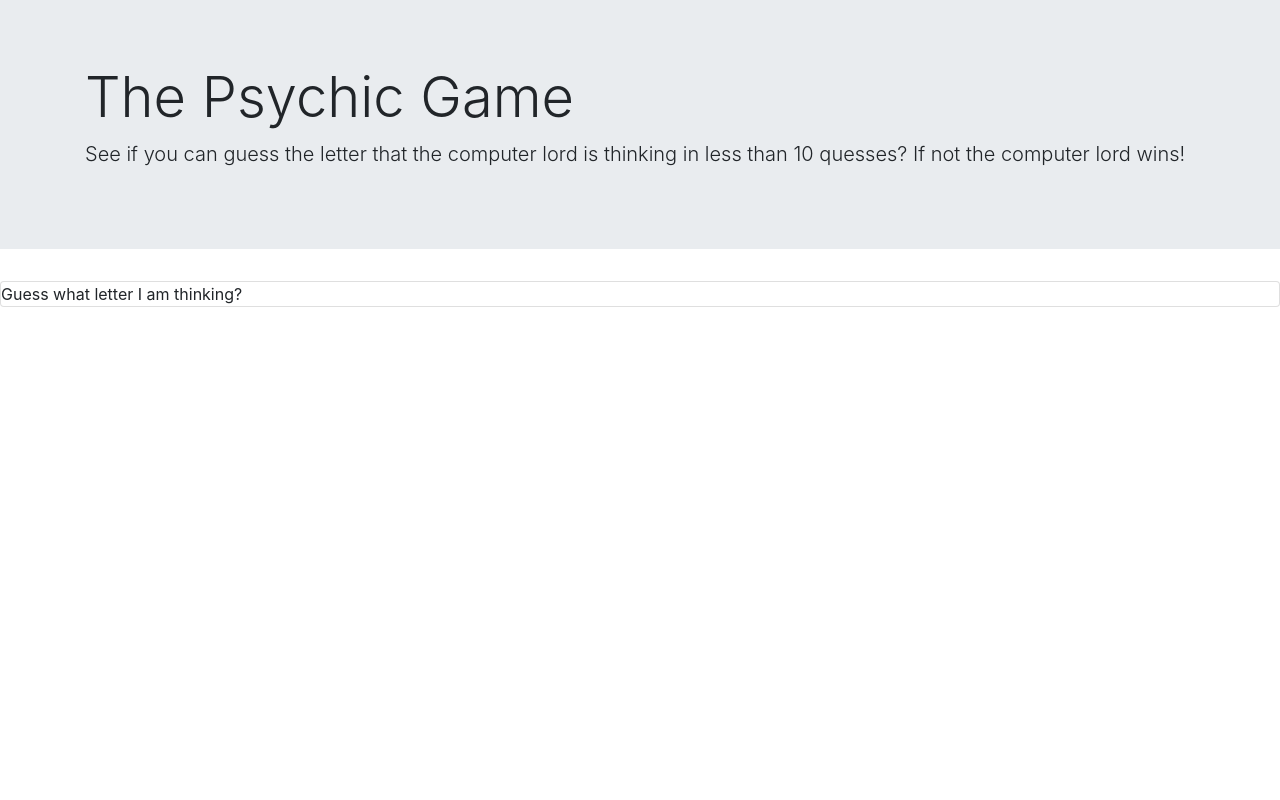
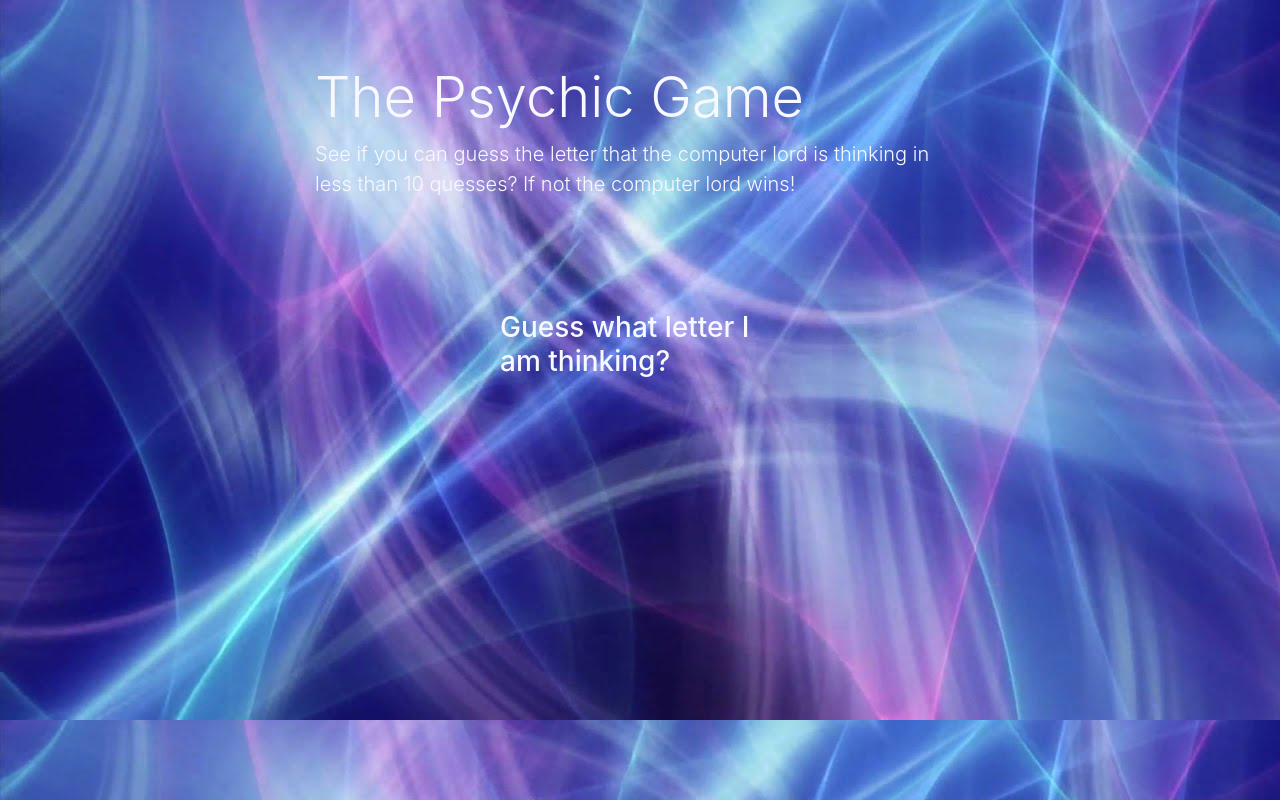
Before and after one commit to messejessie/Psychic-Game, a plain HTML site: page index.html in a window 1280 px wide. Drawn offline with nearby package versions, Linux system fonts and the light colour scheme.

Commit message:
trouble with css

```diff
--- a/index.html
+++ b/index.html
@@ -8,9 +8,10 @@
     <title>Easier Assignment</title>
     <link rel="stylesheet" href="https://stackpath.bootstrapcdn.com/bootstrap/4.3.1/css/bootstrap.min.css"
         integrity="sha384-ggOyR0iXCbMQv3Xipma34MD+dH/1fQ784/j6cY/iJTQUOhcWr7x9JvoRxT2MZw1T" crossorigin="anonymous">
+    <link rel="stylesheet" href="style.css">
 </head>
 
-<body>
+<body style="background-image: url(background.jpg); background-size: cover">
     <div class="jumbotron jumbotron-fluid">
         <div class="container">
             <h1 class="display-4">The Psychic Game</h1>
@@ -18,9 +19,11 @@
                 If not the computer lord wins! </p>
         </div>
     </div>
-    <div class="card">
-        <main>Guess what letter I am thinking?</main>
-    </div>
+    <main style="margin-right: 300px; margin-left: 300px; padding-right: 200px; padding-left: 200px;
+    color: ghostwhite">
+        <h3 class='test'>Guess what letter I am thinking?</h3>
+    </main>
+
     <script src="main.js"></script>
 </body>
 
--- /dev/null
+++ b/style.css
@@ -0,0 +1,23 @@
+.jumbotron {
+    padding-left: 300px;
+    padding-right: 300px;
+    background-image: url(background.jpg);
+    background-size: cover;
+    color: ghostwhite
+
+
+};
+
+
+body{
+    background-image: url(background.jpg);
+    background-size: cover
+};
+
+main{
+    margin-right: 300px;
+    margin-left: 300px;
+    padding-right: 200px;
+    padding-left: 200px;
+    color: ghostwhite
+}
```
Also changed, not shown: background.jpg (added).
